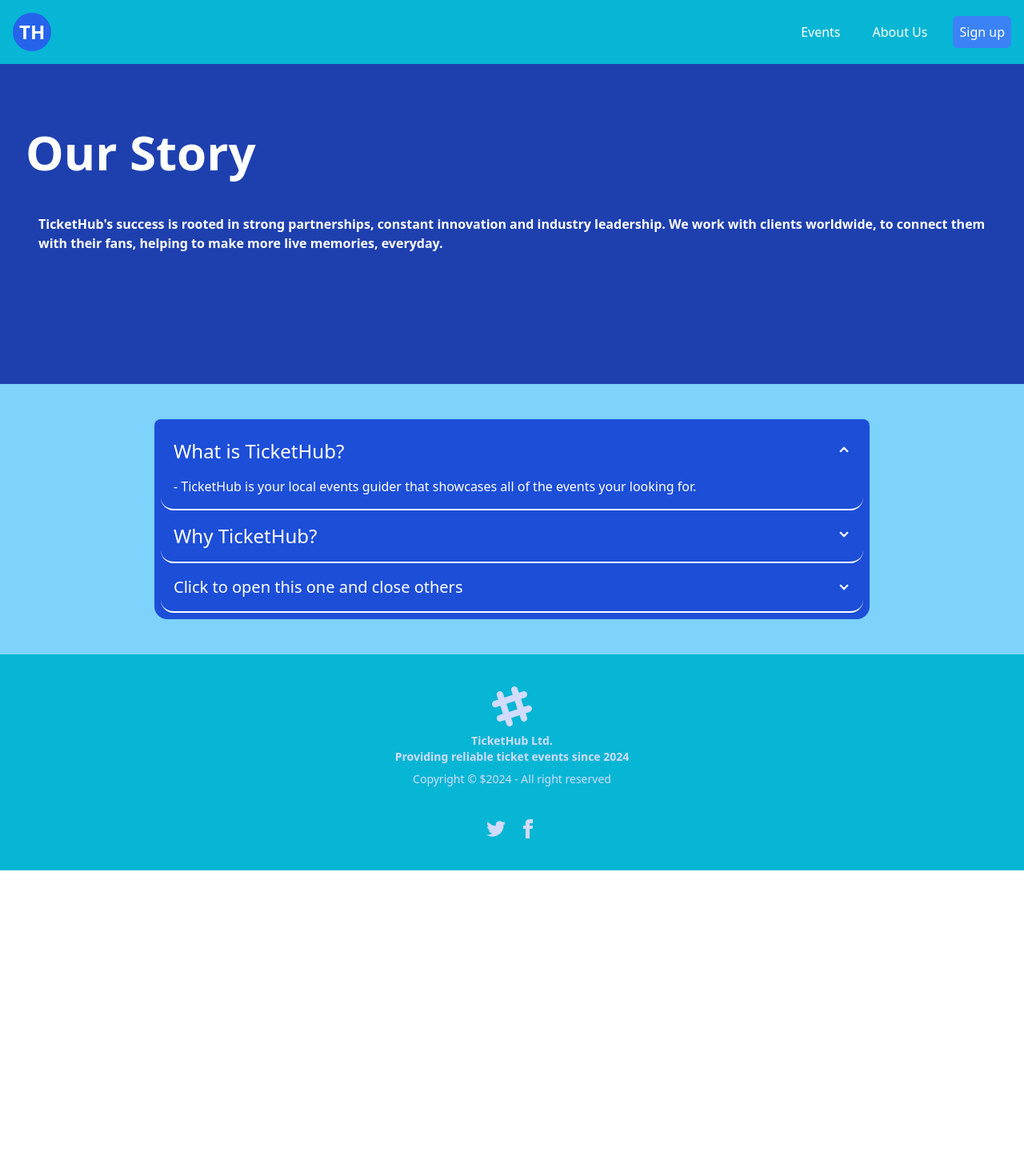
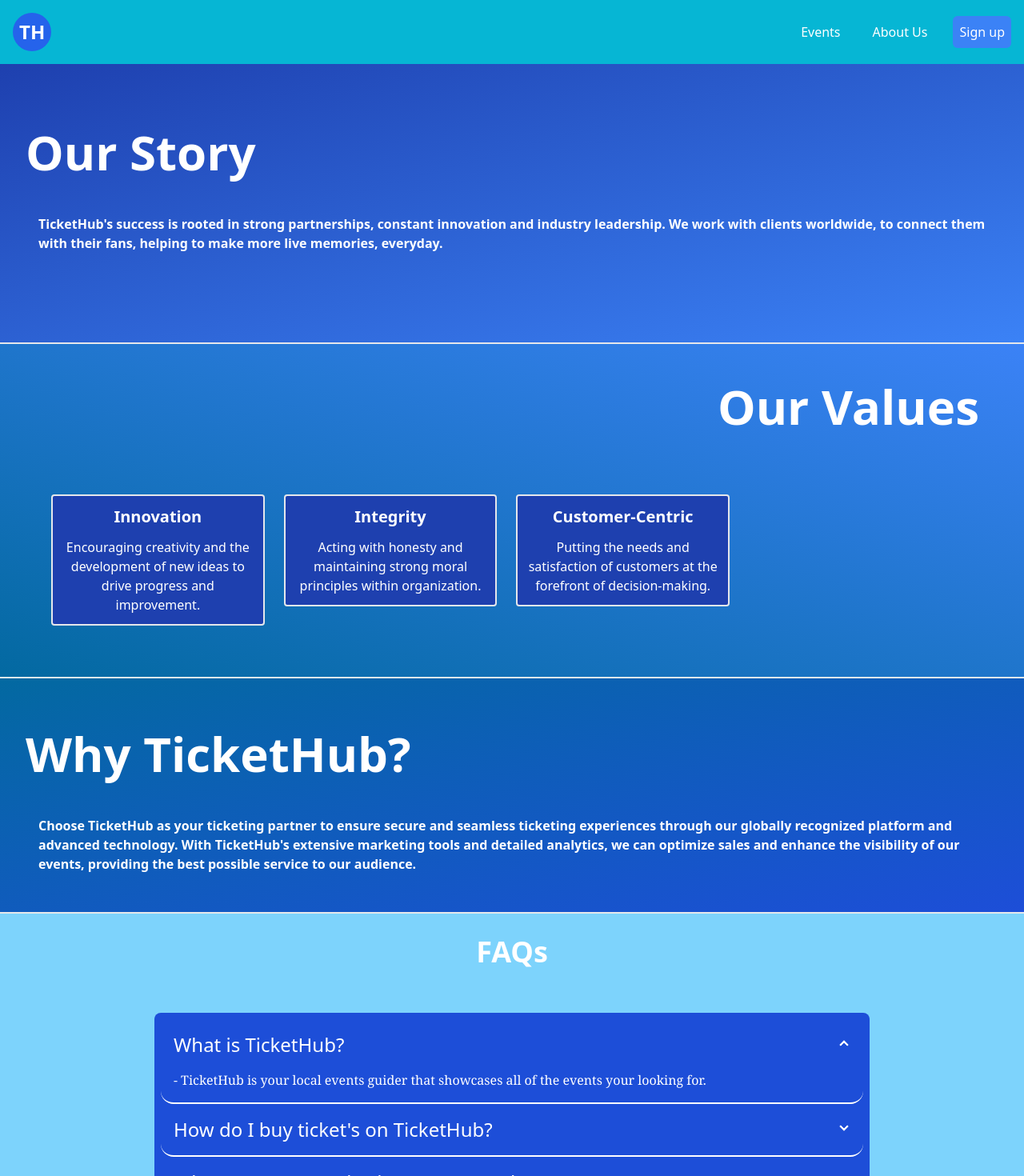
Before and after one commit to ivanprovci/ticket-hub, a Next.js app: page /about in a window 1280 px wide. Shown: the top 1470 px of the page at 80% size. Before the commit the page ends 1088 px from the top, so only its background shows below. Built offline with nearby package versions, Linux system fonts and the light colour scheme.

Commit message:
updated about page and stylings

```diff
--- a/src/app/about/page.tsx
+++ b/src/app/about/page.tsx
@@ -4,38 +4,78 @@ export default function About() {
 		<div>
 
 		{/* Intro */}
-		<div className="bg-blue-800 w-full p-8 flex-row"
-				style={{height:'400px'
+		<div className=" bg-gradient-to-br from-blue-800 to-blue-500 w-full p-8 border-b-2 flex flex-row"
+				style={{height:'350px'
 				}}>
 					<div className="flex-col float-start  mt-10 space-y-8 ">
 						<h2 className=" text-6xl font-bold text-white mt-2 ">Our Story</h2>
 						<p className="font-semibold p-4 text-start text-white justify-start">TicketHub's success is rooted in strong partnerships, constant innovation and industry leadership. We work with clients worldwide, to connect them with their fans, helping to make more live memories, everyday.</p>
 					</div>
 		</div>
+		{/* Our Values */}
+		<div className="bg-gradient-to-bl from-blue-500 to-sky-700 w-full  p-8 border-b-2 flex-row "
+				>
+					<div className="flex flex-col  mt-2 space-y-8 ">
+						<h2 className=" text-6xl font-bold text-white mt-2 text-center lg:text-end  mr-6 mb-4">Our Values</h2>
 
-			{/* Accordion */}
-			<div className=" p-11 flex justify-center">
+						<div className=" float-start flex flex-col lg:flex lg:flex-row w-full lg:w-3/4 h-full gap-6 p-8  ">
+
+							<div className=" flex flex-col text-white h-full border-2 rounded  w-full  p-3 text-center bg-blue-800 transition-transform hover:-translate-y-5">
+								<h1 className=" font-bold mb-3 text-xl">Innovation</h1>
+								<p className="font-sm text-md">Encouraging creativity and the development of new ideas to drive progress and improvement.</p>
+								</div>
+
+							<div className=" flex flex-col text-white h-full border-2 rounded  w-full  p-3 text-center bg-blue-800 transition-transform hover:-translate-y-7">
+								<h1 className=" font-bold mb-3 text-xl">Integrity</h1>
+								<p className="font-sm text-md">Acting with honesty and maintaining strong moral principles within organization.</p>
+								</div>
+
+							<div className=" flex flex-col text-white h-full border-2 rounded  w-full  p-3 text-center bg-blue-800 transition-transform hover:-translate-y-7">
+								<h1 className=" font-bold mb-3 text-xl">Customer-Centric</h1>
+								<p className="font-sm text-md">Putting the needs and satisfaction of customers at the forefront of decision-making.</p>
+								</div>
+
+						</div>
+
+					</div>
+		</div>
+	{/* Why TicketHub */}
+		<div className="bg-gradient-to-br from-sky-700 to-blue-700 w-full  border-b-2 p-8 flex flex-row mb-4"
+				>
+					<div className="flex flex-col float-start  mt-6 space-y-8  w-full h-full">
+						<h2 className=" text-6xl font-bold text-white mt-2 ">Why TicketHub?</h2>
+						<p className="font-semibold p-4 text-start text-white justify-start ">Choose TicketHub as your ticketing partner to ensure secure and seamless ticketing experiences through our globally recognized platform and advanced technology. With TicketHub's extensive marketing tools and detailed analytics, we can optimize sales and enhance the visibility of our events, providing the best possible service to our audience.</p>
+					</div>
+		</div>
+
+			{/* FAQ Accordion */}
+			<div className="flex justify-center items-center mt-3 p-3">
+			<h1 className="text-4xl text-white font-bold font-sans">FAQs</h1>
+			</div>
+			<div className=" p-11 flex  justify-center">
+
 				<div className="bg-blue-700 text-white rounded-t-lg rounded-b-2xl w-full lg:w-3/4 p-2">
 
 						<div className="collapse collapse-arrow border-b-2 border-white">
   							<input type="radio" name="my-accordion-2" defaultChecked />
   								<div className="collapse-title text-2xl font-medium">What is TicketHub?</div>
   									<div className="collapse-content ">
-    									<p className="text-md"> - TicketHub is your local events guider that showcases all of the events your looking for.</p>
+    									<p className="text-md font-serif"> - TicketHub is your local events guider that showcases all of the events your looking for.</p>
+  									</div>
+						</div>
+
+						<div className="collapse collapse-arrow border-b-2 border-white">
+  							<input type="radio" name="my-accordion-2" />
+  								<div className="collapse-title text-2xl font-medium">How do I buy ticket's on TicketHub?</div>
+  									<div className="collapse-content">
+   							 			<p className="text-md font-serif">- You can only purchase tickets by signing up. After logging in, search for an event you want to attend and follow the checkout process buy selecting "Buy Ticket".</p>
   									</div>
 						</div>
 						<div className="collapse collapse-arrow border-b-2 border-white">
   							<input type="radio" name="my-accordion-2" />
-  								<div className="collapse-title text-2xl font-medium">Why TicketHub?</div>
+  								<div className="collapse-title text-2xl font-medium">What payment method's are accepted?</div>
   									<div className="collapse-content">
-   							 			<p className=" text-md">- Choose TicketHub as your ticketing partner to ensure secure and seamless ticketing experiences through our globally recognized platform and advanced technology. With TicketHub's extensive marketing tools and detailed analytics, we can optimize sales and enhance the visibility of our events, providing the best possible service to our audience.</p>
-  									</div>
-						</div>
-						<div className="collapse collapse-arrow border-b-2 border-white">
-  							<input type="radio" name="my-accordion-2" />
-  								<div className="collapse-title text-xl font-medium">Click to open this one and close others</div>
-  									<div className="collapse-content">
-   							 			<p>hello</p>
+   							 			<p className=" text-md font-serif">- TicketHub accepts all major credit cards and debit cards. As well as digital payment methods such as PayPal. Specific payment options may vary by region.</p>
   									</div>
 						</div>
 				</div>
--- a/src/app/events/page.tsx
+++ b/src/app/events/page.tsx
@@ -54,7 +54,7 @@ const EventsPage: React.FC = () => {
   return (
     <div>
       <div
-        className="bg-sky-500 w-full flex justify-center items-center text-center p-8 flex-col md:h-450" style={{height: '600px'}}
+        className="bg-sky-800 w-full flex justify-center items-center text-center p-8 flex-col md:h-450" style={{height: '600px'}}
       >
         <h2 className=" text-2xl lg:text-4xl font-bold text-white mt-2">Search for an event you're looking for!</h2>
         <SearchForm onSearch={handleSearch} />
--- a/src/app/page.tsx
+++ b/src/app/page.tsx
@@ -2,6 +2,8 @@
 
 import React, { useEffect, useState } from 'react';
 import ticketmasterService from '../services/ticketmasterService';
+import partyImage from '../assets/party.png';
+
 
 export default function Home() {
   const [popularEvents, setPopularEvents] = useState([]);
@@ -26,9 +28,9 @@ export default function Home() {
       {/* Hero section */}
       <div>
         <div
-          className="overflow-hidden bg-cover bg-no-repeat text-center "
+          className=" bg-cover bg-repeat bg-center text-center "
           style={{
-            backgroundImage: "url('../assets/party.jpg')",
+            backgroundImage: `url(${partyImage})`,
             height: '400px'
           }}
         >
```
